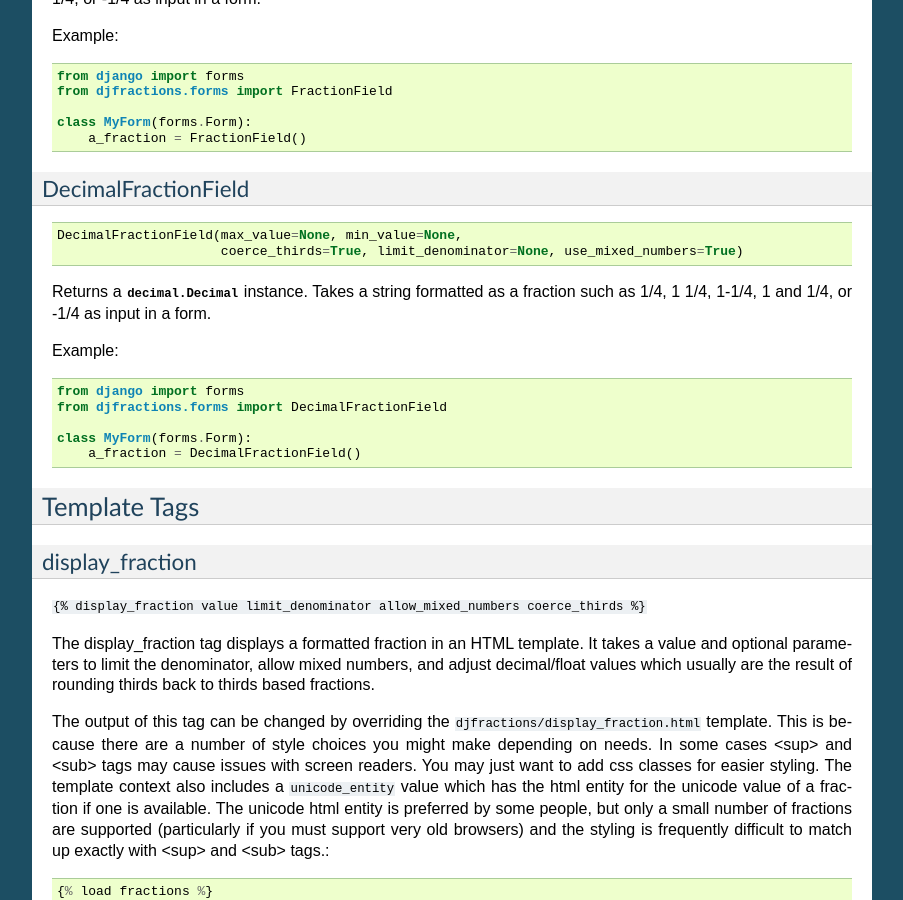
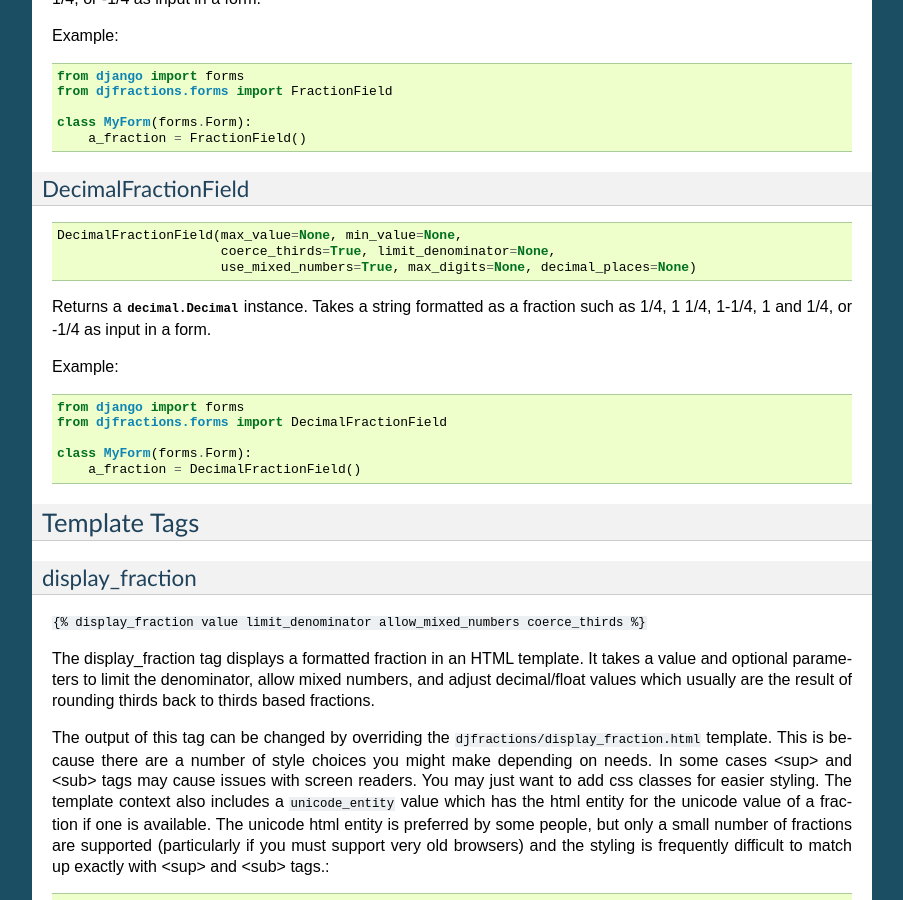
Before and after one commit to jmichalicek/django-fractions, a Sphinx documentation site: the page built from docs/usage.rst, in a window 1280 px wide and 900 px high, scrolled down 830 px. Shown: the whole window, without its empty margins (198-1101 px from the left). Built offline with Sphinx 7.4.7, drawn with Linux system fonts in a browser that asks for light colours.

Commit message:
add decimal_places and max_digits on forms.DecimalFractionField to usage.rst

```diff
--- a/docs/usage.rst
+++ b/docs/usage.rst
@@ -61,7 +61,8 @@ ________________________________________
 .. code-block:: python
 
     DecimalFractionField(max_value=None, min_value=None,
-                         coerce_thirds=True, limit_denominator=None, use_mixed_numbers=True)
+                         coerce_thirds=True, limit_denominator=None,
+                         use_mixed_numbers=True, max_digits=None, decimal_places=None)
 
 Returns a :class:`decimal.Decimal` instance.  Takes a string formatted
 as a fraction such as 1/4, 1 1/4, 1-1/4, 1 and 1/4, or -1/4 as input in a form.
```
